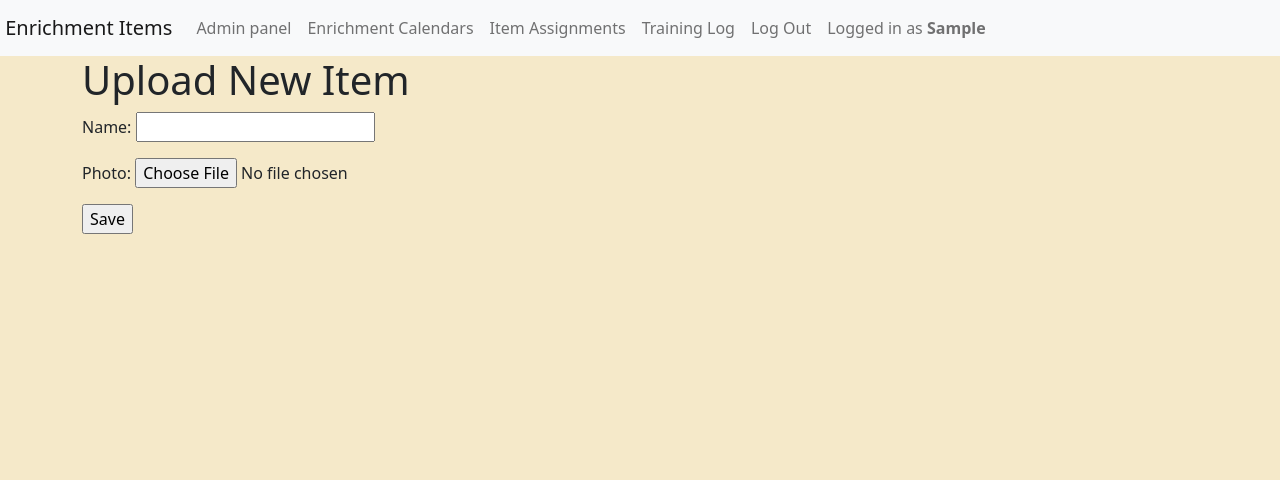
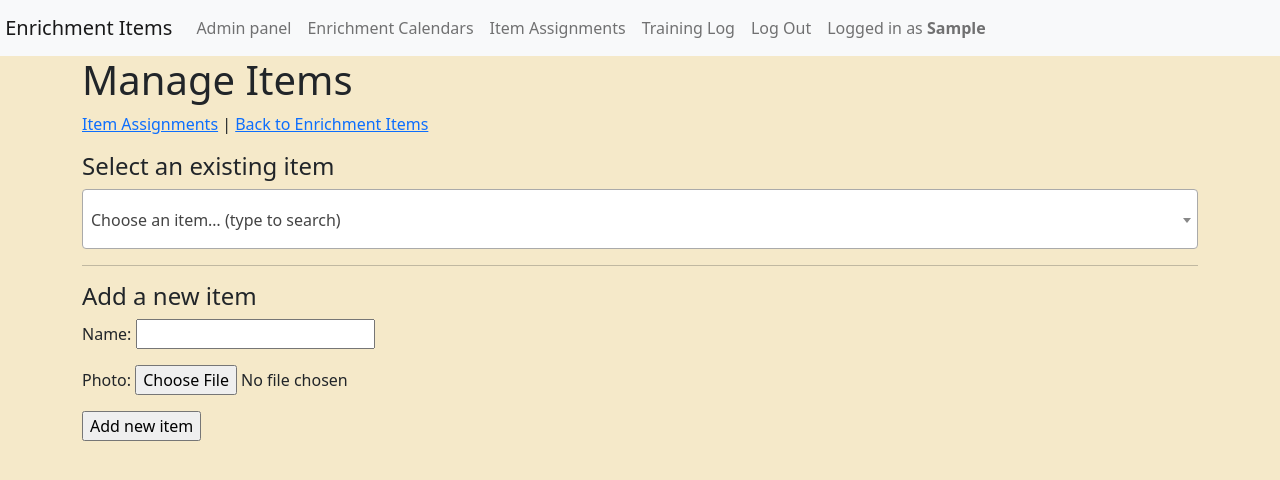
Before and after one commit to cfmays/Ents, a Django app: page /create/ in a window 1280 px wide. Shown: the top 480 px of the page. Run offline with Django 3.2, Linux system fonts and the light colour scheme; the visitor is signed in with stand-in values (Sample User, id 1); data that the repository does not hold is empty; some libraries are stand-ins or nearby versions.

Commit message:
Manage Items page; center the Enrichment Items dropdown thumbnail
The New Item link is now Manage Items. That page lets a supervisor pick an
existing item to rename, replace its photo, or delete it (refused while the
item is used in calendar entries), and still adds new items, staying on the
page afterwards. Links at the top go to Item Assignments and back to
Enrichment Items. The Enrichment Items dropdown thumbnail no longer pokes out
of its box.

Co-Authored-By: Claude Sonnet 5 <noreply@anthropic.com>

```diff
--- a/ents/ents/forms.py
+++ b/ents/ents/forms.py
@@ -31,3 +31,7 @@ class enrichment_items_form(Form):
     searchString3 = forms.CharField(label = 'and also (optional)', required=False)
     doSearch = forms.BooleanField(label = 'Check to filter, uncheck to reset')
     items = forms.ModelChoiceField(label = 'Select Item',queryset=Enrichment.objects.all(), required=False, widget=EnrichmentSelect)
+
+
+class ItemPhotoForm(forms.Form):
+    photo = forms.ImageField()
--- a/ents/ents/templates/createEnrichment.html
+++ b/ents/ents/templates/createEnrichment.html
@@ -1,28 +1,96 @@
-
 {% extends "base_generic.html" %}
 
 {% block content %}
+<link rel="stylesheet" href="https://cdn.jsdelivr.net/npm/select2@4.1.0-rc.0/dist/css/select2.min.css">
+<style>
+  .select2-results__option { white-space: normal; overflow-wrap: anywhere; }
+  .select2-selection--single { height: 60px !important; }
+  .select2-selection--single .select2-selection__rendered { line-height: 60px !important; display: flex; align-items: center; }
+  .select2-selection--single .select2-selection__arrow { height: 60px !important; }
+  .manage-panel { border: 1px solid #c9bd9c; border-radius: 6px; background: #f8f0d8; padding: 12px 16px; margin: 12px 0; }
+  .manage-panel form { margin-bottom: 10px; }
+</style>
 
-<h1> Upload New Item</h1>
+<h1>Manage Items</h1>
+<p>
+  <a href="{% url 'zoo:item_assignment' %}">Item Assignments</a> |
+  <a href="{% url 'index' %}">Back to Enrichment Items</a>
+</p>
 
+<h4>Select an existing item</h4>
+<select id="pick-item" style="width:100%; max-width:700px">
+  <option value="">Choose an item&hellip; (type to search)</option>
+  {% for i in items %}<option value="{{ i.id }}"{% if i.photo %} data-thumb="{{ i.photo.url }}"{% endif %}{% if item and i.id == item.id %} selected{% endif %}>{{ i.name }}</option>{% endfor %}
+</select>
+
+{% if item %}
+<div class="manage-panel">
+  <div style="display:flex; gap:16px; flex-wrap:wrap; align-items:flex-start">
+    {% if item.photo %}<img src="{{ item.photo.url }}" style="max-width:240px; max-height:320px; border-radius:6px" alt="">
+    {% else %}<div style="width:120px; height:120px; background:#ddd; border-radius:6px; display:flex; align-items:center; justify-content:center" class="text-muted">No photo</div>{% endif %}
+    <div style="flex:1; min-width:280px">
+      <h5>{{ item.name }}</h5>
+      <p class="text-muted small">
+        Approved on {{ calendars }} calendar{{ calendars|pluralize }}; used in {{ entries }} calendar entr{{ entries|pluralize:"y,ies" }}.
+      </p>
+
+      <form method="post" style="display:flex; gap:8px; align-items:center">
+        {% csrf_token %}
+        <input type="hidden" name="item" value="{{ item.id }}">
+        <label for="new-name" class="mb-0">Name:</label>
+        <input type="text" id="new-name" name="name" value="{{ item.name }}" maxlength="255" class="form-control" style="max-width:420px">
+        <button type="submit" name="action" value="rename" class="btn btn-sm btn-secondary">Change name</button>
+      </form>
+
+      <form method="post" enctype="multipart/form-data" style="display:flex; gap:8px; align-items:center">
+        {% csrf_token %}
+        <input type="hidden" name="item" value="{{ item.id }}">
+        <label for="new-photo" class="mb-0">Photo:</label>
+        <input type="file" id="new-photo" name="photo" accept="image/*" required>
+        <button type="submit" name="action" value="photo" class="btn btn-sm btn-secondary">Upload new photo</button>
+      </form>
+
+      <form method="post">
+        {% csrf_token %}
+        <input type="hidden" name="item" value="{{ item.id }}">
+        {% if entries %}
+        <button type="button" class="btn btn-sm btn-outline-danger" disabled>Delete item</button>
+        <span class="text-muted small">Can't be deleted while it is used in calendar entries.</span>
+        {% else %}
+        <button type="submit" name="action" value="delete" class="btn btn-sm btn-outline-danger"
+                onclick="return confirm('Delete {{ item.name|escapejs }}?{% if calendars %} It will also be removed from the {{ calendars }} calendar{{ calendars|pluralize }} it is approved on.{% endif %} This cannot be undone.');">Delete item</button>
+        {% endif %}
+      </form>
+    </div>
+  </div>
+</div>
+{% endif %}
+
+<hr>
+<h4>Add a new item</h4>
 <form method="post" enctype="multipart/form-data">{% csrf_token %}
-    {{ form.as_p }}
-    <input type="submit" value="Save">
-
-
-<script src="https://ajax.googleapis.com/ajax/libs/jquery/3.6.0/jquery.min.js"></script>
-  <script>
-    $("#id_photo").change(function () {
-
-
-      var theChosenFileName = $(this).val();
-      var theItemName = document.getElementById("id_name").value;
-      if (theItemName.length == '') {
-          document.getElementById("id_name").value=theItemName
-      }
-    }
-    )
-  </script>
+  {{ form.as_p }}
+  <input type="submit" value="Add new item">
 </form>
 
+<script src="https://cdn.jsdelivr.net/npm/select2@4.1.0-rc.0/dist/js/select2.min.js"></script>
+<script>
+  function thumbFormatter(size) {
+    return function (option) {
+      if (!option.id) { return option.text; }
+      var thumb = $(option.element).data("thumb");
+      if (!thumb) { return option.text; }
+      return $('<span style="display:flex;align-items:center;"><img src="' + thumb + '" style="height:' + size +
+        'px;width:' + size + 'px;flex-shrink:0;object-fit:cover;border-radius:4px;margin-right:8px;"><span class="item-label"></span></span>')
+        .find(".item-label").text(option.text).end();
+    };
+  }
+  $("#pick-item").select2({ width: "100%", templateResult: thumbFormatter(56), templateSelection: thumbFormatter(50) });
+
+  // choosing an item reloads this page with that item's options
+  $("#pick-item").on("change", function () {
+    var id = $(this).val();
+    window.location.href = "{% url 'createView' %}" + (id ? "?item=" + id : "");
+  });
+</script>
 {% endblock %}
--- a/ents/ents/views.py
+++ b/ents/ents/views.py
@@ -1,10 +1,12 @@
+from django.contrib import messages
+from django.core.files.storage import default_storage
 from django.http.response import JsonResponse
 from django.shortcuts import render
 from .models import Enrichment
 from django.contrib.auth import logout
 from django.http import HttpResponseRedirect
 from django.urls import reverse
-from .forms import CreateEnrichmentForm, enrichment_items_form
+from .forms import CreateEnrichmentForm, ItemPhotoForm, enrichment_items_form
 from .settings import MEDIA_URL
 from zoo.permissions import supervisor_required
 
@@ -22,27 +24,75 @@ def index(request):
 
 
 
+def _manage_item(request, item, action):
+    """Rename, replace the photo of, or delete the selected item; then go back to the Manage Items page."""
+    manage = reverse('createView')
+    if item is None:
+        messages.warning(request, 'Choose an item first.')
+        return HttpResponseRedirect(manage)
+    back = f'{manage}?item={item.id}'
+
+    if action == 'rename':
+        name = ' '.join(request.POST.get('name', '').split())
+        if not name:
+            messages.warning(request, 'An item needs a name.')
+        elif Enrichment.objects.filter(name__iexact=name).exclude(pk=item.pk).exists():
+            messages.warning(request, f'Another item is already named "{name}".')
+        else:
+            item.name = name
+            item.save()
+            messages.success(request, 'Item renamed.')
+    elif action == 'photo':
+        form = ItemPhotoForm(request.POST, request.FILES)
+        if form.is_valid():
+            old_photo = item.photo.name
+            item.photo.save(form.cleaned_data['photo'].name, form.cleaned_data['photo'], save=True)  # also resizes it
+            if old_photo and old_photo != item.photo.name:
+                item.photo.storage.delete(old_photo)
+            messages.success(request, 'Photo replaced.')
+        else:
+            messages.warning(request, 'Choose an image file (jpg, png, gif or webp).')
+    else:  # delete
+        entries = item.calendar_entries.count()
+        if entries:
+            messages.warning(request, f'{item.name} is used in {entries} calendar entries, so it cannot be deleted.')
+        else:
+            name, old_photo = item.name, item.photo.name
+            item.delete()  # also takes it off the calendars it was approved on
+            if old_photo:
+                default_storage.delete(old_photo)
+            messages.success(request, f'Deleted {name}.')
+            return HttpResponseRedirect(manage)
+    return HttpResponseRedirect(back)
+
+
 @supervisor_required
 def EnrichmentUploadView(request):
+    """Manage Items: pick an existing item to rename / re-photo / delete, or upload a new one."""
+    item = Enrichment.objects.filter(pk=request.GET.get('item') or request.POST.get('item') or None).first()
+    action = request.POST.get('action')
+    if request.method == 'POST' and action in ('rename', 'photo', 'delete'):
+        return _manage_item(request, item, action)
+
     if request.method == 'POST':
-        #print('in POST')
-        #print (request)
         form = CreateEnrichmentForm(request.POST, request.FILES)
-        #import ipdb; ipdb.set_trace()
-        #print('form created')
         if form.is_valid():
-            #print('saving form...')
-            form.save()
-            return HttpResponseRedirect(reverse('index'))
-        else:
-            #print('form is not valid')
-            return render(request, 'createEnrichment.html', {'form':form})
-
+            new_item = form.save()
+            messages.success(request, f'Added {new_item.name}.')
+            return HttpResponseRedirect(f"{reverse('createView')}?item={new_item.id}")  # stay on Manage Items
     else:
-        #print('in else')
-        #print (request)
         form = CreateEnrichmentForm()
-        return render(request, 'createEnrichment.html', {'form':form})
+    calendars = entries = 0
+    if item:
+        calendars = item.asg_assignments.values('asg').distinct().count()
+        entries = item.calendar_entries.count()
+    return render(request, 'createEnrichment.html', {
+        'form': form,
+        'item': item,
+        'items': Enrichment.objects.all(),
+        'calendars': calendars,
+        'entries': entries,
+    })
 
 def logout_view(request):
     logout(request)
```
Also changed, not shown: ents/ents/templates/index.html (+11 -8 lines), ents/ents/tests.py (+78 -10 lines).
